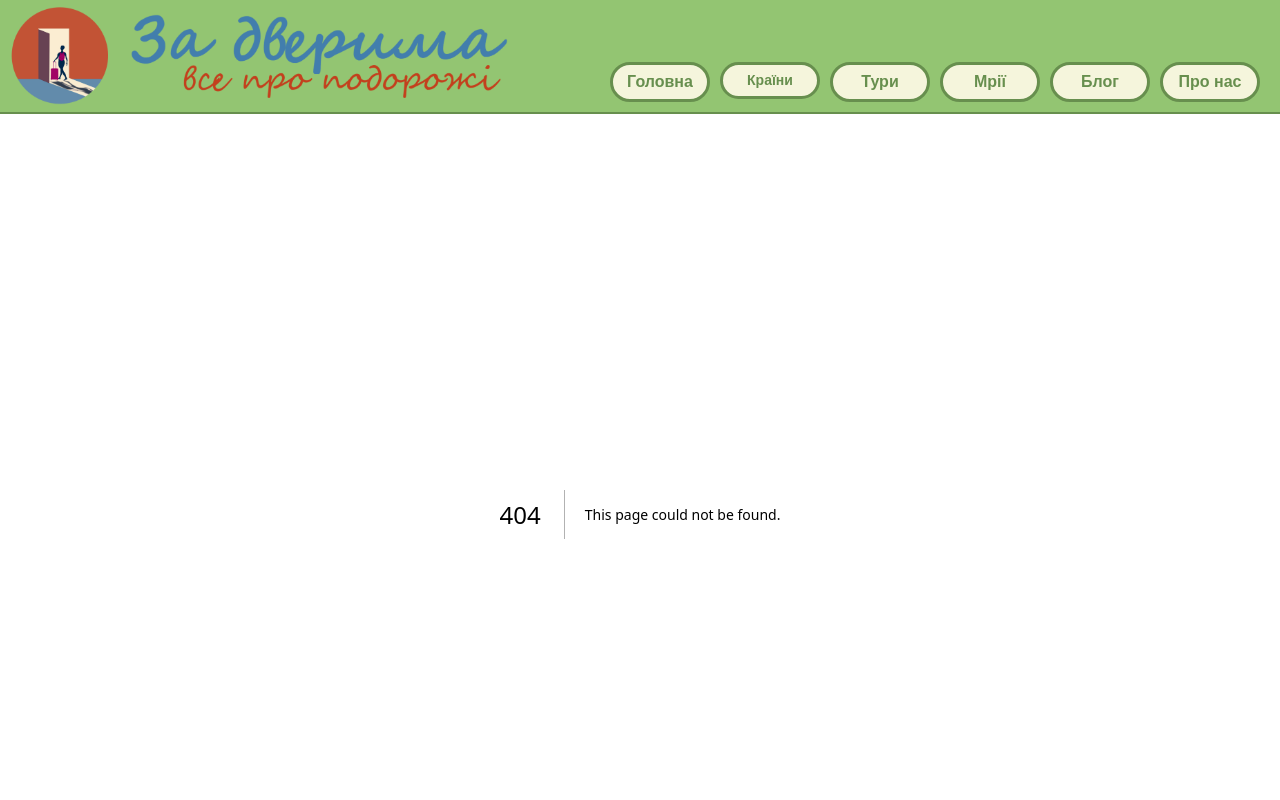
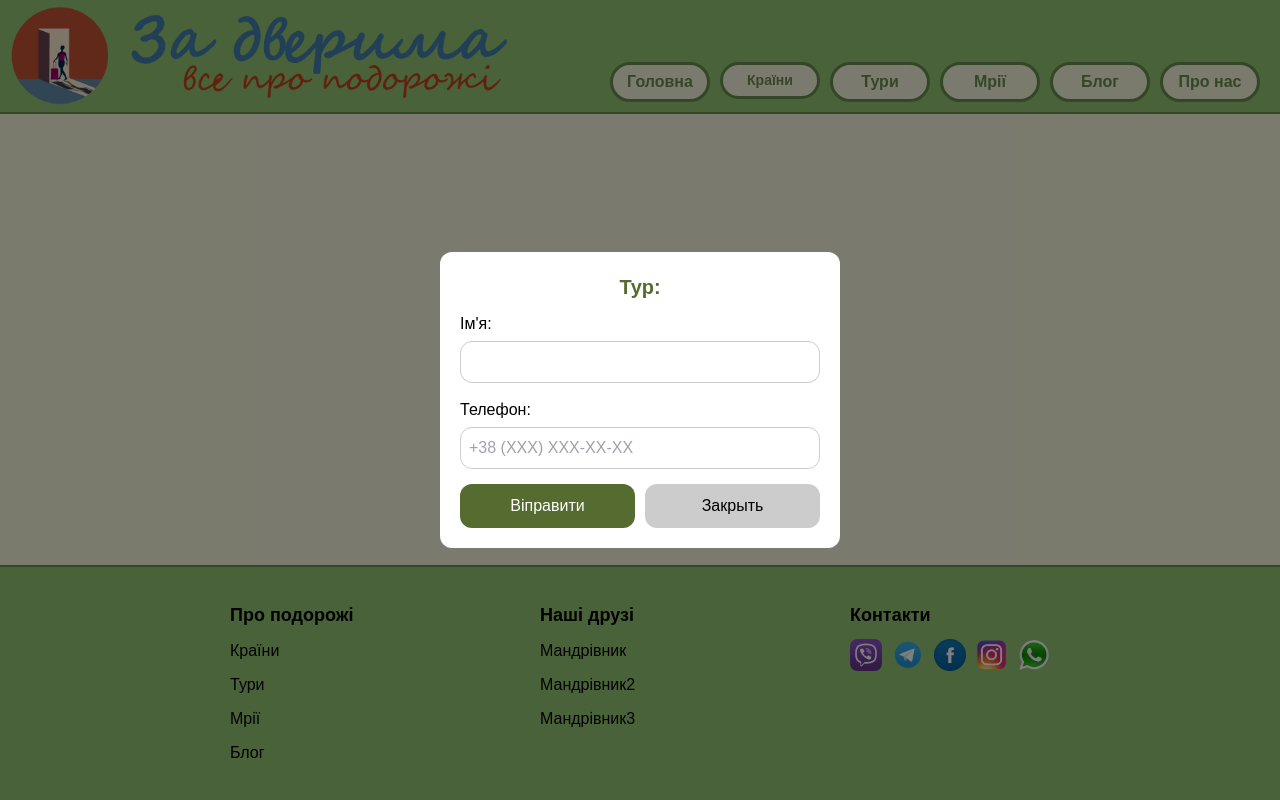
Before and after one commit to artelena1906/Front-ZaDveryma, a Next.js app: page /PageBookingForm in a window 1280 px wide. Before the commit this address had no page. Shown: the top 800 px of the page. Built offline with nearby package versions, Linux system fonts and the light colour scheme.

Commit message:
Сделана отправка сообщений в чатбот

```diff
--- /dev/null
+++ b/src/app/PageBookingForm/css/PageBookingForm.module.css
@@ -0,0 +1,68 @@
+.formOverlay {
+    position: fixed;
+    top: 0;
+    left: 0;
+    right: 0;
+    bottom: 0;
+    background: rgba(0, 0, 0, 0.5);
+    display: flex;
+    justify-content: center;
+    align-items: center;
+    z-index: 1000;
+  }
+
+  .formContainer {
+    background: white;
+    padding: 20px;
+    border-radius: 12px;
+    width: 100%;
+    max-width: 400px;
+  }
+
+    .formContainer h2 {
+        margin-bottom: 10px;
+        font-size: 20px;
+        text-align: center;
+        font-weight: bold;
+        color: #556B2F;
+    }
+
+  .formGroup {
+    margin-bottom: 15px;
+  }
+
+  .formGroup label {
+    display: block;
+    margin-bottom: 5px;
+  }
+
+  .formGroup input {
+    width: 100%;
+    padding: 8px;
+    border: 1px solid #ccc;
+    border-radius: 12px;
+  }
+
+  .buttonGroup {
+    display: flex;
+    justify-content: space-between;
+    align-items: center;
+    gap: 10px;
+  }
+
+  .buttonGroup button {
+    flex: 1; /* Каждая кнопка растягивается равномерно */
+    padding: 10px 20px; /* Оставляем внутренние отступы */
+    border: none;
+    border-radius: 12px;
+    cursor: pointer;
+  }
+
+  .buttonGroup button[type="submit"] {
+    background: #556B2F;
+    color: white;
+  }
+
+  .buttonGroup button[type="button"] {
+    background: #ccc;
+  }
--- /dev/null
+++ b/src/app/PageBookingForm/page.tsx
@@ -0,0 +1,81 @@
+"use client";
+import React, { useState } from 'react';
+import styles from "./css/PageBookingForm.module.css";
+
+// Определяем интерфейс для пропсов
+interface BookingFormProps {
+  tourTitle: string;
+  onClose: () => void;
+}
+
+export default function BookingForm({ tourTitle, onClose }: BookingFormProps) {
+    const [name, setName] = useState('');
+    const [phone, setPhone] = useState('');
+    const [isLoading, setIsLoading] = useState(false);
+
+    const handleSubmit = async (e: React.FormEvent) => {
+      e.preventDefault();
+      setIsLoading(true);
+
+    try {
+      const message = `Тур: ${tourTitle}\nХоче забронювати: ${name}\nТелефон: ${phone}`;
+
+      await fetch('/api/sendTelegram', {
+        method: 'POST',
+        headers: {
+          'Content-Type': 'application/json',
+        },
+        body: JSON.stringify({ message }),
+      });
+
+      alert('Замовлення успішно відправлено. Менеджер обов\'язково зв\'яжеться з вами!');
+      setName('');
+      setPhone('');
+      if (onClose) onClose();
+    } catch (error) {
+      console.error('Ошибка при отправке:', error);
+      alert('Виникла помилка під час відправлення замовлення. Спробуйте ще раз.');
+    } finally {
+      setIsLoading(false);
+    }
+  };
+
+  return (
+    <div className={styles.formOverlay}>
+      <div className={styles.formContainer}>
+        <h2> Тур: {tourTitle}</h2>
+        <form onSubmit={handleSubmit}>
+          <div className={styles.formGroup}>
+            <label htmlFor="name">Ім'я:</label>
+            <input
+              id="name"
+              type="text"
+              value={name}
+              onChange={(e) => setName(e.target.value)}
+              required
+            />
+          </div>
+          <div className={styles.formGroup}>
+            <label htmlFor="phone">Телефон:</label>
+            <input
+              id="phone"
+              type="tel"
+              value={phone}
+              onChange={(e) => setPhone(e.target.value)}
+              placeholder="+38 (ХХХ) ХХХ-ХХ-ХХ"
+              required
+            />
+          </div>
+          <div className={styles.buttonGroup}>
+            <button type="submit" disabled={isLoading}>
+              {isLoading ? 'Відправка...' : 'Віправити'}
+            </button>
+            <button type="button" onClick={onClose}>
+              Закрыть
+            </button>
+          </div>
+        </form>
+      </div>
+    </div>
+  );
+};
--- a/src/app/PageTourIndividual/css/PageTourIndividual.module.css
+++ b/src/app/PageTourIndividual/css/PageTourIndividual.module.css
@@ -29,16 +29,35 @@
 .tourDays {
   display: flex;
   flex-direction: column;
-  margin: 20px 60px 40px 60px;
+  margin: 20px 60px 0 60px;
 }
 
 .daySection {
   margin-bottom: 20px;
 }
 
+.button {
+  display: flex;
+  justify-content: center;
+  align-items: center;
+  background-color: #678F4E;
+  color: #F5F5DC;
+  border-radius: 12px;
+  text-decoration: none;
+  font-weight: bold;
+  transition: all 0.3s ease;
+  cursor: pointer;
+  white-space: nowrap;
+  border: 3px solid #678F4E;
+  font-size: 16px;
+  padding: 10px;
+  margin: 20px auto;
+  width: 300px;
+}
+
 @media (max-width: 1450px) {
   .tourDays {
-    margin: 20px 30px 20px 30px;
+    margin: 20px 30px 0 30px;
   }
 }
 
@@ -67,13 +86,13 @@
 
 @media (max-width: 1200px) {
   .tourDays {
-    margin: 10px 15px 10px 15px;
+    margin: 10px 15px 0 15px;
   }
 }
 
 @media (max-width: 700px) {
   .tourDays {
-    margin: 10px 10px 10px 10px;
+    margin: 10px 10px 0 10px;
   }
 
   .imageGallery {
@@ -101,7 +120,7 @@
 
 @media (max-width: 420px) {
   .tourDays {
-    margin: 10px 5px 10px 5px;
+    margin: 10px 5px 0 5px;
   }
 
   .mapImage {
--- /dev/null
+++ b/src/app/api/sendTelegram/route.js
@@ -0,0 +1,32 @@
+import { NextResponse } from 'next/server';
+
+export async function POST(req) {
+  const { message } = await req.json();
+  const botToken = '7298657890:AAF-UGA0DRID9qM6QHt9TIFCbomtVMn1sCc'; // Замените на ваш токен бота
+  const chatId = '527548330'; // Замените на ваш chat_id
+
+  try {
+    const response = await fetch(
+      `https://api.telegram.org/bot${botToken}/sendMessage`,
+      {
+        method: 'POST',
+        headers: {
+          'Content-Type': 'application/json',
+        },
+        body: JSON.stringify({
+          chat_id: chatId,
+          text: message,
+        }),
+      }
+    );
+
+    if (!response.ok) {
+      throw new Error('Failed to send message');
+    }
+
+    return NextResponse.json({ message: 'Message sent successfully' }, { status: 200 });
+  } catch (error) {
+    console.error(error);
+    return NextResponse.json({ message: 'Error sending message' }, { status: 500 });
+  }
+}
--- a/src/app/globals.css
+++ b/src/app/globals.css
@@ -90,6 +90,7 @@
 
 body {
   color: var(--foreground);
+  /* background: #F5F5DC; */
   background: #F5F5DC;
   font-family: Arial, Helvetica, sans-serif;
   box-sizing: border-box;
```
Also changed, not shown: src/app/PageTourIndividual/[id]/page.tsx (+21 -3 lines).
